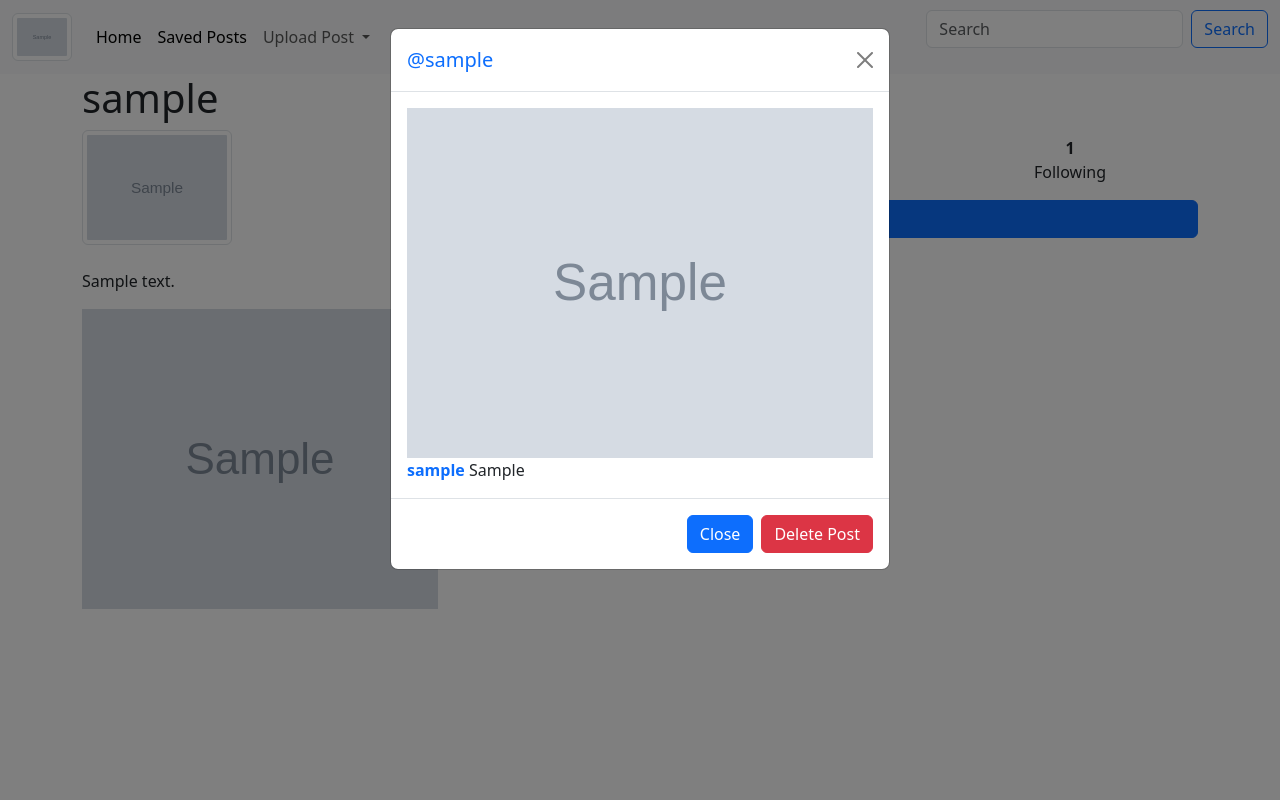
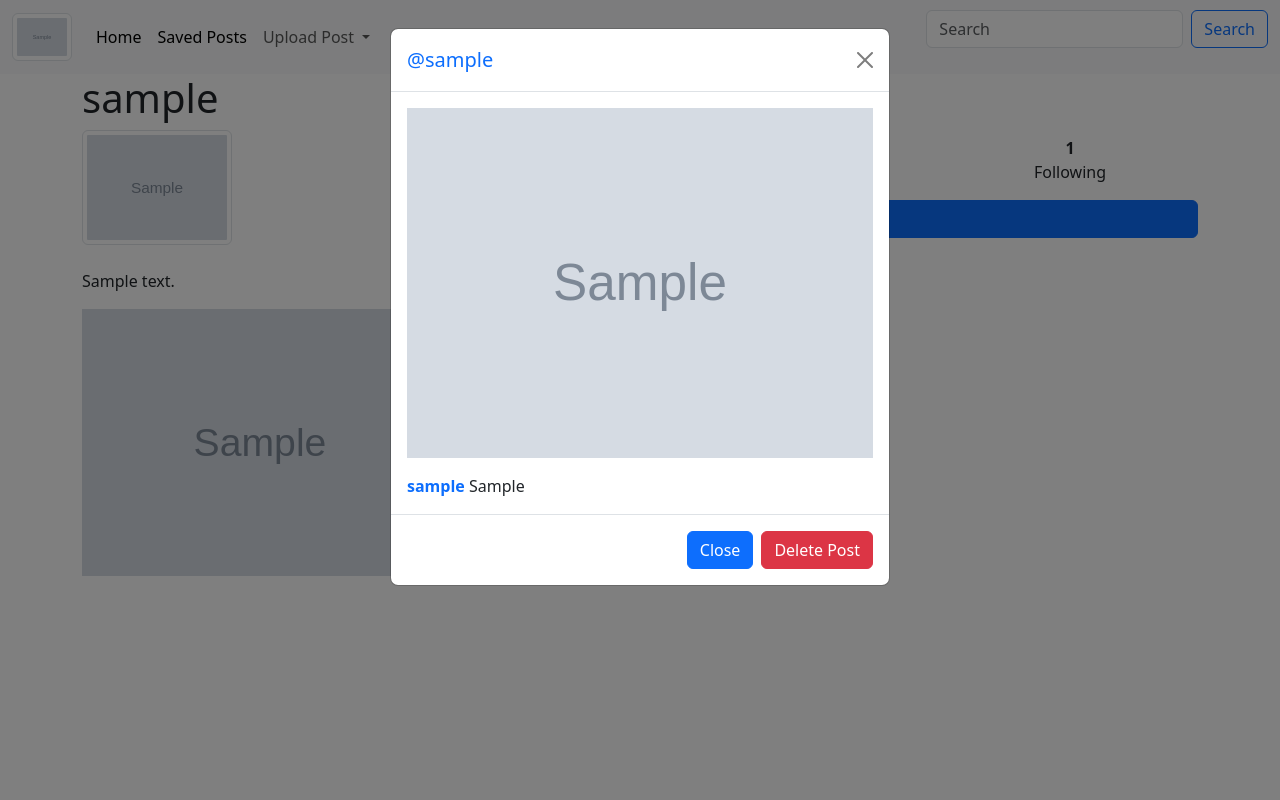
Before and after one commit to fmendezr/InstagramClone, a Django app: a page that uses social_media_app/templates/profile.html in a window 1280 px wide, after a click that opens the changed part. Run offline with Django 4.2, Linux system fonts and the light colour scheme; a user stored in the database is signed in; tables that the repository leaves empty hold one stand-in row (values such as "Sample post"); grey boxes marked "Sample" are stand-in pictures; some libraries are stand-ins or nearby versions.

Commit message:
fix minor issues

```diff
--- a/social_media_app/core/views.py
+++ b/social_media_app/core/views.py
@@ -13,7 +13,7 @@ def home(request):
     user_profile = models.Profile.objects.get(user=user_object)
 
     user_following = [user.user for user in models.FollowerCount.objects.filter(follower=user_object)]
-    posts = models.Post.objects.filter(user__in=user_following)
+    posts = models.Post.objects.filter(user__in=user_following).order_by('-created')
 
     suggested_users = models.Profile.objects.exclude(user__in=user_following).exclude(user=user_object)
     size_s_u = len(suggested_users)
@@ -43,7 +43,7 @@ def upload(request):
         caption = request.POST['caption']
         new_post = models.Post.objects.create(user=user_object, image=image, caption=caption)
         new_post.save()
-        return redirect('/')
+        return redirect(f'/profile/{request.user.username}')
     return redirect('/')
 
 @login_required(login_url='login/')
@@ -65,7 +65,7 @@ def profile(request, username):
     current_user = user == request.user
     current_profile = models.Profile.objects.get(user=request.user)
     profile = models.Profile.objects.get(user=user)
-    posts = models.Post.objects.filter(user=user)
+    posts = models.Post.objects.filter(user=user).order_by('-created')
     follower_count = len(models.FollowerCount.objects.filter(user=user))
     following_count = len(models.FollowerCount.objects.filter(follower=user))
 
--- a/social_media_app/templates/index.html
+++ b/social_media_app/templates/index.html
@@ -6,7 +6,7 @@
     {% include 'partials/_header.html' %}
     <main class='container m-auto mt-3 row'>
         <div class='container main_feed col-sm-8 '>
-            {% for post in posts reversed %}
+            {% for post in posts %}
                 <div class='card mb-3'>
                     <div class='card-header d-flex justify-content-between align-items-center'>
                         <a class='profile_link' href='{% url "profile" post.user.username %}' style='text-decoration: none'><h5 class='card-title'>@{{ post.user.username }}</h5></a>
@@ -34,7 +34,6 @@
             <div class='card'>
                 <div class='card-header d-flex justify-content-between align-items-center'>
                     <h6 class='card-title'>Suggested Users</h6>
-                    <button type="button" class="btn btn-primary">Refresh</button>
                 </div>
                 <div class='card-body container-fluid'>
                     {% for user in  suggested_users %}
--- a/social_media_app/templates/profile.html
+++ b/social_media_app/templates/profile.html
@@ -42,8 +42,8 @@
             <p>{{ profile.bio }}</p>
         </div>
         <div class='row row-cols-3'>
-            {% for post in posts reversed %}
-                <img src='{{ post.image.url }}' width='275' height='300' data-bs-toggle="modal" data-bs-target="#bruh{{post.id}}"/>
+            {% for post in posts %}
+                <img src='{{ post.image.url }}' width='vw-30' height='vw-30' data-bs-toggle="modal" data-bs-target="#bruh{{post.id}}" class='mb-4'/>
                 <div class="modal fade" id="bruh{{post.id}}" tabindex="-1" aria-labelledby="exampleModalLabel" aria-hidden="true">
                     <div class="modal-dialog">
                       <div class="modal-content">
@@ -54,7 +54,7 @@
                         </div>
                         <div class="modal-body">
                             <img src='{{ post.image.url }}' class='img-fluid w-100'>
-                            <p class='card-text'><a href='{% url "profile" post.user.username %}' style='text-decoration: none'><strong>{{ post.user.username }}</strong></a> {{ post.caption }}</p>
+                            <p class='card-text mt-3'><a href='{% url "profile" post.user.username %}' style='text-decoration: none'><strong>{{ post.user.username }}</strong></a> {{ post.caption }}</p>
                         </div>
                         <div class="modal-footer">
                           <button type="button" class="btn btn-primary" data-bs-dismiss="modal">Close</button>
--- a/social_media_app/templates/saved_posts.html
+++ b/social_media_app/templates/saved_posts.html
@@ -13,17 +13,17 @@
                     <div class="modal-dialog">
                       <div class="modal-content">
                         <div class="modal-header">
-                            <a class='profile_link' href='{% url "profile" post.post.user.username %}' style='text-decoration: none'><h5 class="modal-title" id="exampleModalLabel">@{{post.user.username}}</h5></a>
+                            <a class='profile_link' href='{% url "profile" post.post.user.username %}' style='text-decoration: none'><h5 class="modal-title" id="exampleModalLabel">@{{post.post.user.username}}</h5></a>
                             <!-- <img class='more-btn' width='40' src='{% static "images/more-logo.svg" %}' /> -->
                           <button type="button" class="btn-close" data-bs-dismiss="modal" aria-label="Close"></button>
                         </div>
                         <div class="modal-body">
                             <img src='{{ post.post.image.url }}' class='img-fluid w-100'>
-                            <p class='card-text'><a href='{% url "profile" post.user.username %}' style='text-decoration: none'><strong>{{ post.user.username }}</strong></a> {{ post.caption }}</p>
+                            <p class='card-text'><a href='{% url "profile" post.post.user.username %}' style='text-decoration: none'><strong>{{ post.post.user.username }}</strong></a> {{ post.post.caption }}</p>
                         </div>
                         <div class="modal-footer">
                           <form action='{% url "save" post.post.id %}'><button type='submit' class="btn btn-primary">Unsave</button></form
-                            {% if post.user.username == username  %}
+                            {% if post.post.user.username == username  %}
                                 <form action='{% url "delete_post" post.post.id %}' method='POST'>{% csrf_token %}<button type="submit" class="btn btn-danger">Delete Post</button></form>
                             {% endif %}
                         </div>
```
